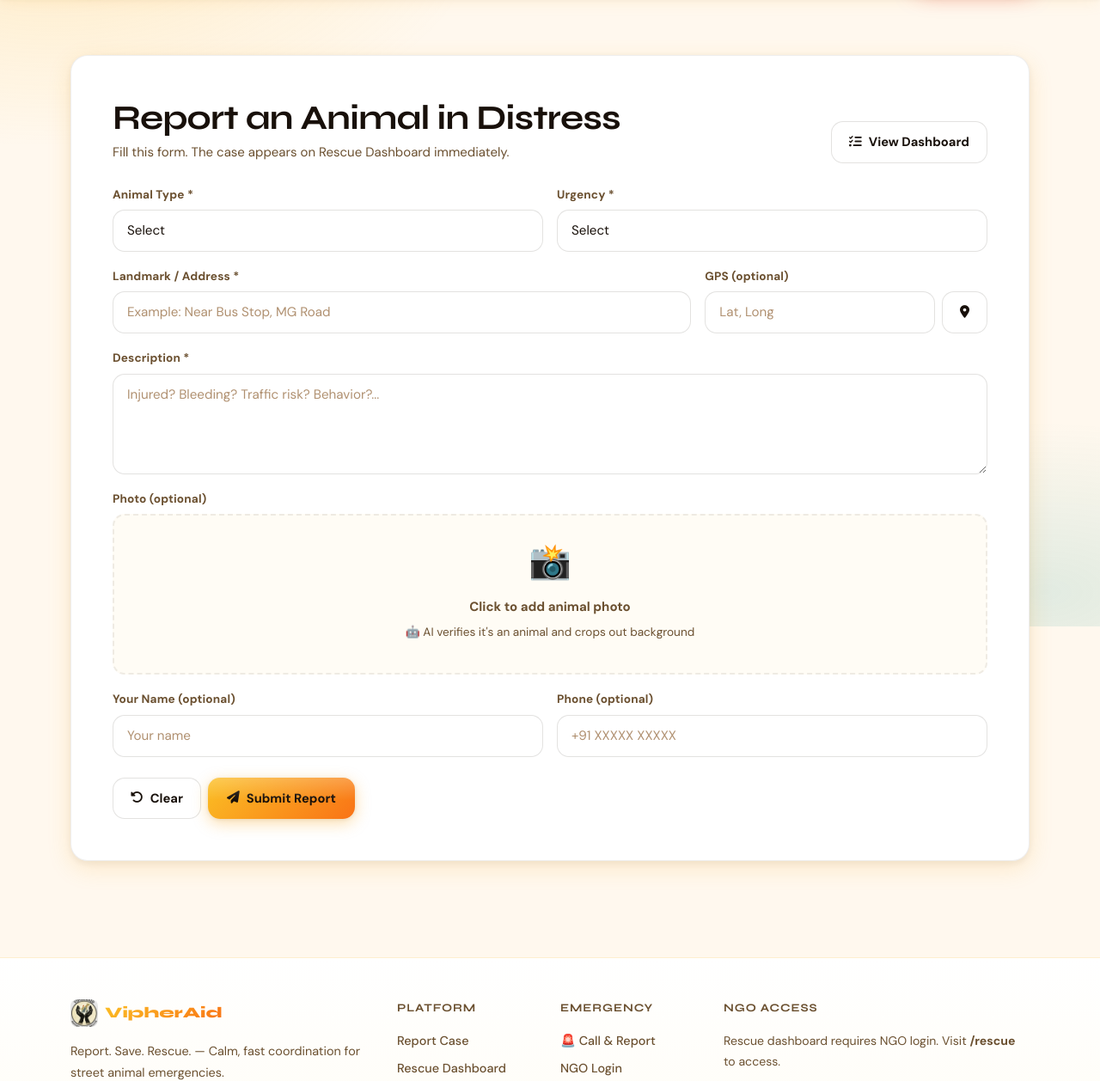
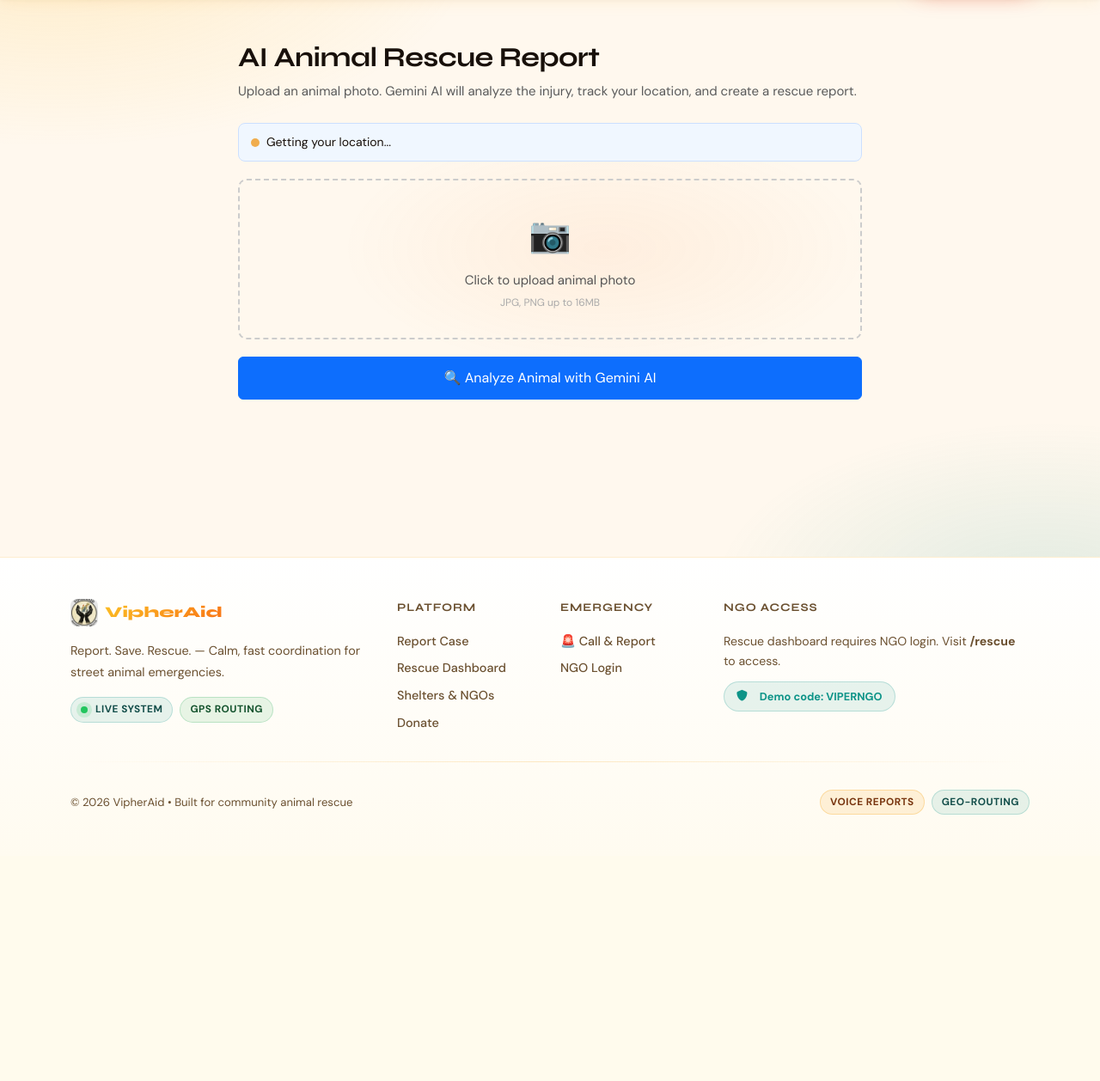
Before and after one commit to HariniCyber/VipherAid, a Flask app: page /report in a window 1280 px wide. Shown: the part 71-1329 px from the top of the page at 86% size. After the commit the page ends 1019 px from the top, so only its background shows below. Run offline with Flask 3, Linux system fonts and the light colour scheme.

Commit message:
report.html updated

```diff
--- a/templates/report.html
+++ b/templates/report.html
@@ -1,260 +1,214 @@
 {% extends "base.html" %}
-{% block title %}Report - VipherAid{% endblock %}
+
+{% block title %}AI Animal Report{% endblock %}
 
 {% block content %}
 <section class="py-5">
-  <div class="container py-3">
-    <div class="va-card p-4 p-lg-5">
-      <div class="d-flex flex-wrap align-items-end justify-content-between gap-3 mb-4">
-        <div>
-          <h1 class="fw-bold mb-1">Report an Animal in Distress</h1>
-          <p class="va-soft mb-0">Fill this form. The case appears on Rescue Dashboard immediately.</p>
-        </div>
-        <a class="va-btn-outline" href="/rescue"><i class="fa-solid fa-list-check"></i>View Dashboard</a>
+<div class="container" style="max-width: 750px;">
+
+  <h2 class="fw-bold mb-2">AI Animal Rescue Report</h2>
+  <p class="text-muted mb-4">Upload an animal photo. Gemini AI will analyze the injury, track your location, and create a rescue report.</p>
+
+  <!-- Location Status Bar -->
+  <div style="background:#f0f7ff;border:1px solid #cce0ff;border-radius:8px;padding:10px 14px;margin-bottom:20px;font-size:14px;display:flex;align-items:center;gap:8px;">
+    <span id="locationDot" style="width:10px;height:10px;border-radius:50%;background:#f0ad4e;display:inline-block;flex-shrink:0;"></span>
+    <span id="locationText">Getting your location...</span>
   </div>
 
   <form id="reportForm" enctype="multipart/form-data">
-        <div class="row g-3">
-          <div class="col-md-6">
-            <label class="form-label fw-bold">Animal Type *</label>
-            <select id="animalType" class="form-select" required>
-              <option value="">Select</option>
-              <option>Dog</option><option>Cat</option><option>Bird</option><option>Cow</option>
-              <option>Goat</option><option>Rabbit</option><option>Other</option>
-            </select>
+    <input type="hidden" id="latitude" name="latitude">
+    <input type="hidden" id="longitude" name="longitude">
+
+    <!-- Photo Upload Area -->
+    <div id="uploadArea" style="border:2px dashed #ccc;border-radius:10px;padding:30px;text-align:center;margin-bottom:20px;cursor:pointer;" onclick="document.getElementById('photoInput').click()">
+      <input type="file" id="photoInput" name="photo" accept="image/*" required style="display:none;" onchange="previewImage(this)">
+      <div id="uploadPlaceholder">
+        <div style="font-size:40px;margin-bottom:8px;">📷</div>
+        <p style="margin:0;color:#555;font-size:15px;">Click to upload animal photo</p>
+        <p style="margin:4px 0 0;font-size:12px;color:#aaa;">JPG, PNG up to 16MB</p>
+      </div>
+      <img id="previewImg" style="display:none;max-width:100%;max-height:260px;border-radius:8px;margin-top:8px;">
     </div>
 
-          <div class="col-md-6">
-            <label class="form-label fw-bold">Urgency *</label>
-            <select id="urgency" class="form-select" required>
-              <option value="">Select</option>
-              <option value="Critical">🔴 Critical</option>
-              <option value="High">🟠 High</option>
-              <option value="Medium">🟡 Medium</option>
-              <option value="Low">🟢 Low</option>
-            </select>
+    <button type="submit" class="btn btn-primary w-100" style="padding:12px;font-size:16px;">
+      🔍 Analyze Animal with Gemini AI
+    </button>
+  </form>
+
+  <!-- Loading Spinner -->
+  <div id="loading" style="display:none;margin-top:24px;text-align:center;padding:24px;">
+    <div class="spinner-border text-primary" role="status"></div>
+    <p style="margin-top:12px;color:#555;">Gemini AI is analyzing the image...</p>
   </div>
 
-          <div class="col-md-8">
-            <label class="form-label fw-bold">Landmark / Address *</label>
-            <input id="locationText" class="form-control" placeholder="Example: Near Bus Stop, MG Road" required>
+  <!-- Result Box -->
+  <div id="resultBox" style="display:none;margin-top:30px;border:1px solid #e0e0e0;border-radius:12px;overflow:hidden;">
+
+    <img id="animalPhoto" style="width:100%;max-height:300px;object-fit:cover;">
+
+    <div style="padding:22px;">
+
+      <div style="display:flex;justify-content:space-between;align-items:center;flex-wrap:wrap;gap:8px;margin-bottom:18px;">
+        <h4 style="margin:0;font-weight:600;" id="animalTitle">Animal</h4>
+        <span id="severityBadge" style="padding:5px 14px;border-radius:20px;font-size:13px;font-weight:500;"></span>
       </div>
 
-          <div class="col-md-4">
-            <label class="form-label fw-bold">GPS (optional)</label>
-            <div class="d-flex gap-2">
-              <input id="geo" class="form-control" placeholder="Lat, Long" readonly>
-              <button type="button" class="va-btn-outline" id="btnGeo"><i class="fa-solid fa-location-dot"></i></button>
+      <table style="width:100%;font-size:15px;border-collapse:collapse;">
+        <tr style="border-bottom:1px solid #f0f0f0;">
+          <td style="padding:10px 0;color:#888;width:130px;">Animal</td>
+          <td style="padding:10px 0;font-weight:500;" id="animal">-</td>
+        </tr>
+        <tr style="border-bottom:1px solid #f0f0f0;">
+          <td style="padding:10px 0;color:#888;">Breed</td>
+          <td style="padding:10px 0;font-weight:500;" id="breed">-</td>
+        </tr>
+        <tr style="border-bottom:1px solid #f0f0f0;">
+          <td style="padding:10px 0;color:#888;">Injury</td>
+          <td style="padding:10px 0;" id="injury">-</td>
+        </tr>
+        <tr style="border-bottom:1px solid #f0f0f0;">
+          <td style="padding:10px 0;color:#888;">Severity</td>
+          <td style="padding:10px 0;" id="severity">-</td>
+        </tr>
+        <tr style="border-bottom:1px solid #f0f0f0;">
+          <td style="padding:10px 0;color:#888;">Urgency</td>
+          <td style="padding:10px 0;" id="urgency">-</td>
+        </tr>
+        <tr>
+          <td style="padding:10px 0;color:#888;vertical-align:top;">Description</td>
+          <td style="padding:10px 0;line-height:1.6;" id="description">-</td>
+        </tr>
+      </table>
+
+      <!-- Location + Map -->
+      <div style="margin-top:22px;padding-top:18px;border-top:1px solid #f0f0f0;">
+        <p style="margin:0 0 6px;font-weight:500;font-size:15px;">📍 Report Location</p>
+        <p id="coordsText" style="font-size:13px;color:#666;margin:0 0 12px;"></p>
+        <div id="mapContainer" style="display:none;border-radius:8px;overflow:hidden;border:1px solid #e0e0e0;">
+          <iframe id="mapFrame" width="100%" height="240" style="border:0;display:block;" allowfullscreen loading="lazy"></iframe>
+        </div>
+        <p id="noLocation" style="display:none;font-size:13px;color:#aaa;">Location not captured.</p>
+      </div>
+
+      <!-- Report ID -->
+      <div style="margin-top:18px;padding:10px 14px;background:#fff8e1;border-radius:8px;font-size:13px;color:#8a6000;">
+        ⚠️ Report ID: <strong id="reportId"></strong> — Rescue team has been notified.
+      </div>
+
     </div>
   </div>
 
-          <div class="col-12">
-            <label class="form-label fw-bold">Description *</label>
-            <textarea id="description" class="form-control" rows="4" placeholder="Injured? Bleeding? Traffic risk? Behavior?..." required></textarea>
-          </div>
-
-          <!-- PHOTO UPLOAD WITH AI DETECTION -->
-          <div class="col-12">
-            <label class="form-label fw-bold">Photo (optional)</label>
-            <div style="background:var(--card2);padding:20px;border-radius:14px;border:2px dashed var(--border);text-align:center;">
-              <input type="file" id="photoInput" accept="image/*" style="display:none;">
-              <label for="photoInput" style="cursor:pointer;display:block;">
-                <div id="photoPreview" style="min-height:80px;">
-                  <div style="font-size:2.5rem;margin-bottom:8px;">📸</div>
-                  <p style="color:var(--muted);font-weight:600;margin:0;">Click to add animal photo</p>
-                  <p style="color:var(--muted);font-size:0.85rem;margin-top:6px;">🤖 AI verifies it's an animal and crops out background</p>
-                </div>
-              </label>
-              <div id="photoStatus" style="margin-top:12px;display:none;"></div>
-              <button type="button" id="skipAiBtn" style="display:none;margin-top:10px;padding:6px 14px;background:var(--brand);color:white;border:none;border-radius:8px;font-weight:700;cursor:pointer;">⏭️ Use Photo Anyway</button>
-              <button type="button" id="removePhotoBtn" style="display:none;margin-top:10px;margin-left:8px;padding:6px 14px;background:rgba(239,68,68,0.15);color:#ef4444;border:1px solid rgba(239,68,68,0.3);border-radius:8px;font-weight:700;cursor:pointer;">✕ Remove</button>
-            </div>
-          </div>
-
-          <div class="col-md-6">
-            <label class="form-label fw-bold">Your Name (optional)</label>
-            <input id="reporterName" class="form-control" placeholder="Your name">
-          </div>
-
-          <div class="col-md-6">
-            <label class="form-label fw-bold">Phone (optional)</label>
-            <input id="reporterPhone" class="form-control" placeholder="+91 XXXXX XXXXX">
-          </div>
-        </div>
-
-        <div class="d-flex flex-wrap gap-2 mt-4">
-          <button class="va-btn-outline" type="reset" id="clearBtn"><i class="fa-solid fa-rotate-left"></i>Clear</button>
-          <button class="va-btn" type="submit" id="submitBtn"><i class="fa-solid fa-paper-plane"></i>Submit Report</button>
-        </div>
-      </form>
-
-      <!-- SUCCESS MESSAGE -->
-      <div id="successMsg" style="display:none;margin-top:20px;padding:20px;background:rgba(20,184,166,0.1);border-radius:12px;border:2px solid var(--teal);">
-        <h3 style="color:var(--teal);font-weight:800;margin-bottom:8px;">✅ Report Submitted!</h3>
-        <p class="va-soft mb-2">Your report has been logged. Case ID: <strong id="caseId">-</strong></p>
-        <div class="d-flex gap-2 flex-wrap">
-          <a href="/rescue" class="va-btn" style="text-decoration:none;">View in Rescue Dashboard</a>
-          <button onclick="resetForm()" class="va-btn-outline">Submit Another Report</button>
-        </div>
-      </div>
-    </div>
 </div>
 </section>
 {% endblock %}
 
 {% block scripts %}
 <script>
-let croppedPhotoBlob = null;
-let photoFile = null;
 
-// GPS
-document.getElementById('btnGeo').addEventListener('click', () => {
-  if (!navigator.geolocation) return alert('Geolocation not supported.');
-  navigator.geolocation.getCurrentPosition(
-    pos => { document.getElementById('geo').value = `${pos.coords.latitude.toFixed(6)}, ${pos.coords.longitude.toFixed(6)}`; },
-    () => alert('Could not capture location.')
-  );
-});
-
-// ====== AI ANIMAL DETECTION ======
-async function detectAndCropAnimal(imgElement, originalFile) {
-  const statusDiv = document.getElementById('photoStatus');
-  statusDiv.style.display = 'block';
-  statusDiv.innerHTML = '<div class="spinner-border spinner-border-sm" style="color:var(--brand);"></div><span style="margin-left:10px;color:var(--muted);">🤖 AI scanning for animals...</span>';
-
-  try {
-    const canvas = document.createElement('canvas');
-    canvas.width = imgElement.naturalWidth || imgElement.width;
-    canvas.height = imgElement.naturalHeight || imgElement.height;
-    canvas.getContext('2d').drawImage(imgElement, 0, 0);
-    const base64 = canvas.toDataURL('image/jpeg', 0.85).split(',')[1];
-
-    const res = await fetch('/api/detect-animal', {
-      method: 'POST',
-      headers: {'Content-Type':'application/json'},
-      body: JSON.stringify({image: base64})
-    });
-    if (!res.ok) throw new Error('API failed');
-    const result = await res.json();
-
-    if (result.isAnimal) {
-      if (result.bbox) {
-        const crop = document.createElement('canvas');
-        const iw = canvas.width, ih = canvas.height, pad = 0.08;
-        const cx = Math.max(0, (result.bbox.x - pad) * iw);
-        const cy = Math.max(0, (result.bbox.y - pad) * ih);
-        const cw = Math.min(iw - cx, (result.bbox.width + 2*pad) * iw);
-        const ch = Math.min(ih - cy, (result.bbox.height + 2*pad) * ih);
-        crop.width = cw; crop.height = ch;
-        crop.getContext('2d').drawImage(canvas, cx, cy, cw, ch, 0, 0, cw, ch);
-        document.getElementById('photoPreview').innerHTML = `<img src="${crop.toDataURL()}" style="max-width:100%;max-height:250px;border-radius:10px;border:3px solid var(--teal);"><div style="margin-top:6px;font-size:0.85rem;color:var(--teal);font-weight:700;">✂️ Cropped to animal only</div>`;
-        crop.toBlob(blob => { croppedPhotoBlob = blob; }, 'image/jpeg', 0.9);
-        statusDiv.innerHTML = `<div style="color:var(--teal);font-weight:700;padding:8px 12px;background:rgba(20,184,166,0.1);border-radius:8px;">✓ ${result.animalType||'Animal'} detected & cropped!</div>`;
-        document.getElementById('removePhotoBtn').style.display = 'inline-block';
-        document.getElementById('skipAiBtn').style.display = 'none';
-      } else {
-        croppedPhotoBlob = originalFile;
-        statusDiv.innerHTML = `<div style="color:var(--teal);font-weight:700;padding:8px 12px;background:rgba(20,184,166,0.1);border-radius:8px;">✓ ${result.animalType||'Animal'} detected!</div>`;
-        document.getElementById('removePhotoBtn').style.display = 'inline-block';
-      }
-    } else {
-      croppedPhotoBlob = null;
-      statusDiv.innerHTML = `<div style="color:#ef4444;font-weight:700;padding:8px 12px;background:rgba(239,68,68,0.1);border-radius:8px;">⚠️ No animal detected. ${result.detectedAs?'Looks like: '+result.detectedAs:''}</div>`;
-      document.getElementById('skipAiBtn').style.display = 'inline-block';
-    }
-  } catch(e) {
-    croppedPhotoBlob = originalFile;
-    statusDiv.innerHTML = '<div style="color:var(--brand);font-weight:700;padding:8px 12px;background:rgba(245,158,11,0.1);border-radius:8px;">⚠️ AI unavailable. Photo added without check.</div>';
-    document.getElementById('removePhotoBtn').style.display = 'inline-block';
+function previewImage(input) {
+  if (input.files && input.files[0]) {
+    var reader = new FileReader();
+    reader.onload = function(e) {
+      document.getElementById("previewImg").src = e.target.result;
+      document.getElementById("previewImg").style.display = "block";
+      document.getElementById("uploadPlaceholder").style.display = "none";
+    };
+    reader.readAsDataURL(input.files[0]);
   }
 }
 
-document.getElementById('photoInput').addEventListener('change', async function(e) {
-  const file = e.target.files[0];
-  if (!file) return;
-  photoFile = file;
-  croppedPhotoBlob = null;
-  const reader = new FileReader();
-  reader.onload = async function(ev) {
-    const img = new Image();
-    img.onload = async function() {
-      document.getElementById('photoPreview').innerHTML = `<img src="${ev.target.result}" style="max-width:100%;max-height:250px;border-radius:10px;">`;
-      await detectAndCropAnimal(img, file);
+function badgeStyle(severity) {
+  var map = {
+    "Low":      "background:#d4edda;color:#155724;",
+    "Moderate": "background:#fff3cd;color:#856404;",
+    "Severe":   "background:#f8d7da;color:#721c24;",
+    "Critical": "background:#f5c6cb;color:#491217;"
   };
-    img.src = ev.target.result;
-  };
-  reader.readAsDataURL(file);
-});
+  return map[severity] || "background:#e2e3e5;color:#383d41;";
+}
 
-document.getElementById('skipAiBtn').addEventListener('click', function() {
-  croppedPhotoBlob = photoFile;
-  document.getElementById('photoStatus').innerHTML = '<div style="color:var(--brand);font-weight:700;padding:8px 12px;background:rgba(245,158,11,0.1);border-radius:8px;">⚠️ Photo added (AI check skipped)</div>';
-  this.style.display = 'none';
-  document.getElementById('removePhotoBtn').style.display = 'inline-block';
-});
+document.addEventListener("DOMContentLoaded", function() {
 
-document.getElementById('removePhotoBtn').addEventListener('click', function() {
-  croppedPhotoBlob = null; photoFile = null;
-  document.getElementById('photoInput').value = '';
-  document.getElementById('photoPreview').innerHTML = `<div style="font-size:2.5rem;margin-bottom:8px;">📸</div><p style="color:var(--muted);font-weight:600;margin:0;">Click to add animal photo</p><p style="color:var(--muted);font-size:0.85rem;margin-top:6px;">🤖 AI verifies it's an animal</p>`;
-  document.getElementById('photoStatus').style.display = 'none';
-  document.getElementById('skipAiBtn').style.display = 'none';
-  this.style.display = 'none';
-});
+  var dot  = document.getElementById("locationDot");
+  var text = document.getElementById("locationText");
 
-// FORM SUBMIT
-document.getElementById('reportForm').addEventListener('submit', async (e) => {
+  if (navigator.geolocation) {
+    navigator.geolocation.watchPosition(
+      function(pos) {
+        var lat = pos.coords.latitude.toFixed(6);
+        var lng = pos.coords.longitude.toFixed(6);
+        document.getElementById("latitude").value  = lat;
+        document.getElementById("longitude").value = lng;
+        dot.style.background = "#28a745";
+        text.textContent = "Location captured: " + lat + ", " + lng;
+      },
+      function(err) {
+        dot.style.background = "#dc3545";
+        text.textContent = "Location unavailable — report will be saved without GPS.";
+      },
+      { enableHighAccuracy: true }
+    );
+  } else {
+    dot.style.background = "#aaa";
+    text.textContent = "Geolocation not supported by this browser.";
+  }
+
+  document.getElementById("reportForm").addEventListener("submit", async function(e) {
     e.preventDefault();
-  const btn = document.getElementById('submitBtn');
-  btn.disabled = true;
-  btn.innerHTML = '<span class="spinner-border spinner-border-sm me-2"></span>Submitting...';
+
+    var file = document.getElementById("photoInput").files[0];
+    if (!file) { alert("Please upload a photo first."); return; }
+
+    var formData = new FormData();
+    formData.append("photo", file);
+    formData.append("latitude",  document.getElementById("latitude").value);
+    formData.append("longitude", document.getElementById("longitude").value);
+
+    document.getElementById("loading").style.display   = "block";
+    document.getElementById("resultBox").style.display = "none";
 
     try {
-    const formData = new FormData();
-    formData.append('animalType', document.getElementById('animalType').value.trim());
-    formData.append('urgency', document.getElementById('urgency').value.trim());
-    formData.append('locationText', document.getElementById('locationText').value.trim());
-    formData.append('geo', document.getElementById('geo').value.trim());
-    formData.append('description', document.getElementById('description').value.trim());
-    formData.append('reporterName', document.getElementById('reporterName').value.trim());
-    formData.append('reporterPhone', document.getElementById('reporterPhone').value.trim());
-    if (croppedPhotoBlob) formData.append('photo', croppedPhotoBlob, 'animal_photo.jpg');
-
-    const res = await fetch('/api/report', {method: 'POST', body: formData});
-    const data = await res.json();
+      var res  = await fetch("/api/ai-report", { method: "POST", body: formData });
+      var data = await res.json();
+      document.getElementById("loading").style.display = "none";
 
       if (data.success) {
-      document.getElementById('reportForm').style.display = 'none';
-      document.getElementById('successMsg').style.display = 'block';
-      document.getElementById('caseId').textContent = data.id;
+        document.getElementById("resultBox").style.display = "block";
+
+        document.getElementById("animalPhoto").src         = data.photoUrl;
+        document.getElementById("animalTitle").textContent = (data.animal || "Animal") + (data.breed && data.breed !== "Unknown" ? " — " + data.breed : "");
+        document.getElementById("animal").textContent      = data.animal      || "Unknown";
+        document.getElementById("breed").textContent       = data.breed       || "Unknown";
+        document.getElementById("injury").textContent      = data.injury      || "None detected";
+        document.getElementById("severity").textContent    = data.severity    || "Unknown";
+        document.getElementById("urgency").textContent     = data.urgency     || "Medium";
+        document.getElementById("description").textContent = data.description || "No details available.";
+        document.getElementById("reportId").textContent    = data.id;
+
+        var badge = document.getElementById("severityBadge");
+        badge.textContent   = data.severity || "Unknown";
+        badge.style.cssText = badgeStyle(data.severity);
+
+        if (data.latitude && data.longitude) {
+          document.getElementById("coordsText").textContent     = "Lat: " + data.latitude + "   Lng: " + data.longitude;
+          document.getElementById("mapFrame").src               = "https://maps.google.com/maps?q=" + data.latitude + "," + data.longitude + "&z=15&output=embed";
+          document.getElementById("mapContainer").style.display = "block";
         } else {
-      alert('❌ Something went wrong. Please try again.');
+          document.getElementById("noLocation").style.display = "block";
         }
+
+        document.getElementById("resultBox").scrollIntoView({ behavior: "smooth" });
+
+      } else {
+        alert("AI analysis failed: " + (data.error || "Unknown error"));
+      }
+
     } catch(err) {
-    alert('❌ Network error. Try again.');
-  } finally {
-    btn.disabled = false;
-    btn.innerHTML = '<i class="fa-solid fa-paper-plane"></i>Submit Report';
+      document.getElementById("loading").style.display = "none";
+      alert("Error: " + err);
     }
   });
 
-function resetForm() {
-  document.getElementById('reportForm').reset();
-  document.getElementById('reportForm').style.display = 'block';
-  document.getElementById('successMsg').style.display = 'none';
-  croppedPhotoBlob = null; photoFile = null;
-  document.getElementById('photoPreview').innerHTML = `<div style="font-size:2.5rem;margin-bottom:8px;">📸</div><p style="color:var(--muted);font-weight:600;margin:0;">Click to add animal photo</p>`;
-  document.getElementById('photoStatus').style.display = 'none';
-  document.getElementById('skipAiBtn').style.display = 'none';
-  document.getElementById('removePhotoBtn').style.display = 'none';
-}
-
-document.getElementById('clearBtn').addEventListener('click', function() {
-  croppedPhotoBlob = null; photoFile = null;
-  document.getElementById('photoPreview').innerHTML = `<div style="font-size:2.5rem;margin-bottom:8px;">📸</div><p style="color:var(--muted);font-weight:600;margin:0;">Click to add animal photo</p>`;
-  document.getElementById('photoStatus').style.display = 'none';
-  document.getElementById('skipAiBtn').style.display = 'none';
-  document.getElementById('removePhotoBtn').style.display = 'none';
 });
 </script>
 {% endblock %}
```
Lines whose indentation alone changed are shown as unchanged.
